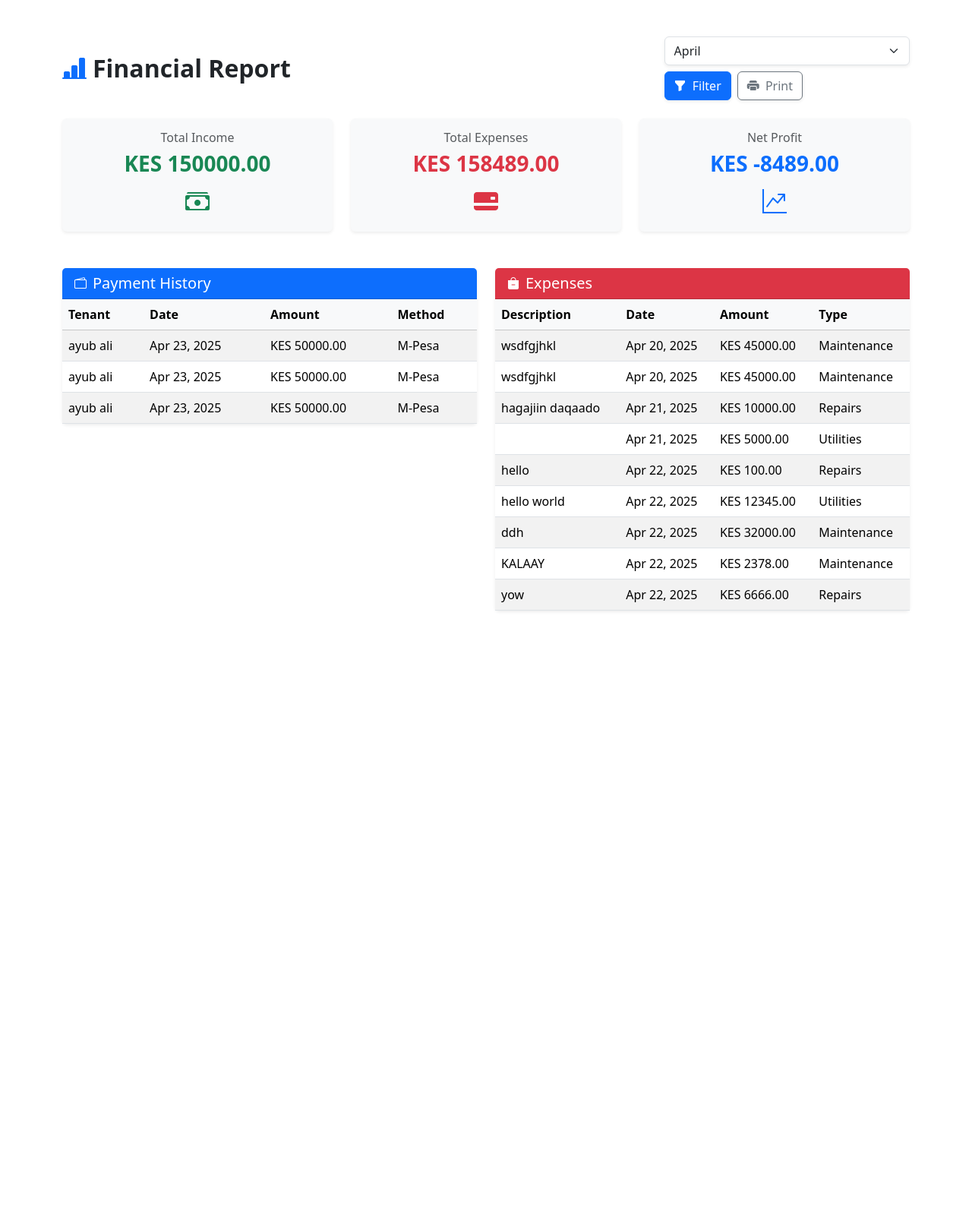
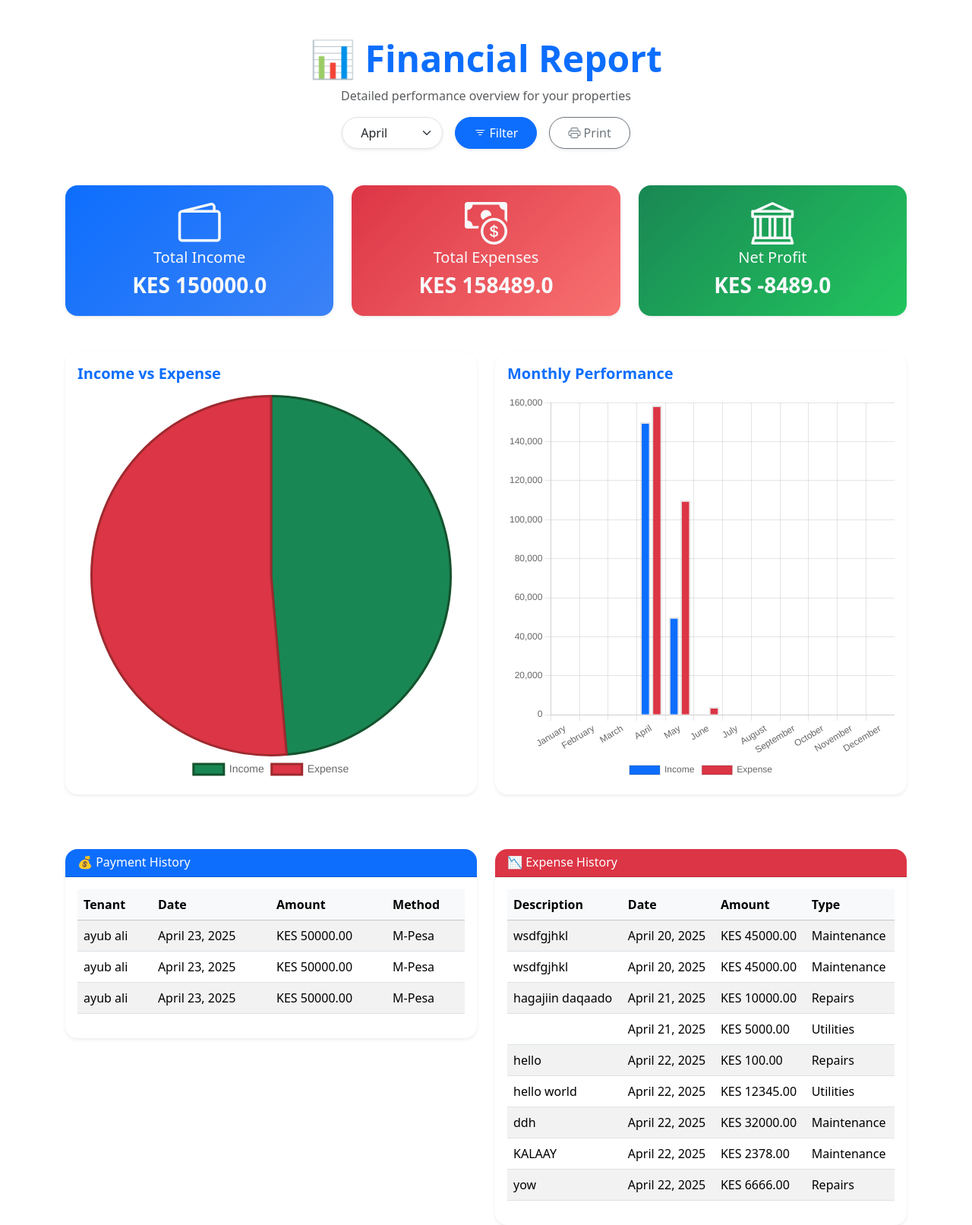
Before and after one commit to EidAbdullahi/renta-management, a Django app: page /financial-report/ in a window 1280 px wide. Shown: the whole page at 76% size. Before the commit the page ends 805 px from the top, so only its background shows below. Run offline with Django 4.2, Linux system fonts and the light colour scheme; a user stored in the database is signed in; data comes from the database, SQL or seed files in the repository; some libraries are stand-ins or nearby versions.

Commit message:
commit changes

```diff
--- a/users/templates/tenant/financial_report.html
+++ b/users/templates/tenant/financial_report.html
@@ -2,81 +2,95 @@
 {% block title %}Financial Report{% endblock %}
 
 {% block content %}
-<div class="container py-5">
-    <div class="d-flex flex-column flex-md-row justify-content-between align-items-center mb-4">
-        <h2 class="text-dark fw-bold mb-3 mb-md-0"><i class="bi bi-bar-chart-line-fill text-primary me-2"></i>Financial Report</h2>
-        <form method="get" class="d-flex gap-2 flex-wrap">
-            <select name="month" class="form-select shadow-sm">
+<div class="container mt-5 px-3">
+    <!-- Header Section -->
+    <div class="text-center mb-5">
+        <h1 class="fw-bold display-5 text-primary">📊 Financial Report</h1>
+        <p class="text-muted">Detailed performance overview for your properties</p>
+
+        <!-- Filter Form -->
+        <form method="get" class="d-flex flex-column flex-md-row justify-content-center align-items-center gap-3 mt-3">
+            <select name="month" class="form-select w-auto shadow-sm rounded-pill px-4 py-2">
                 {% for value, name in month_choices %}
                     <option value="{{ value }}" {% if selected_month == value %}selected{% endif %}>{{ name }}</option>
                 {% endfor %}
             </select>
-            <button type="submit" class="btn btn-primary shadow-sm">
-                <i class="bi bi-funnel-fill me-1"></i> Filter
+            <button type="submit" class="btn btn-primary rounded-pill px-4 py-2 shadow-sm">
+                <i class="bi bi-filter"></i> Filter
             </button>
-            <button class="btn btn-outline-secondary shadow-sm" onclick="window.print(); return false;">
-                <i class="bi bi-printer-fill me-1"></i> Print
+            <button class="btn btn-outline-secondary rounded-pill px-4 py-2 shadow-sm" onclick="window.print(); return false;">
+                <i class="bi bi-printer"></i> Print
             </button>
         </form>
     </div>
 
-    <!-- Summary Cards -->
+    <!-- Financial Summary Cards -->
     <div class="row g-4 mb-5">
+        {% comment %} Card Styles with gradient and shadows {% endcomment %}
         <div class="col-md-4">
-            <div class="card border-0 shadow-sm bg-light">
-                <div class="card-body text-center">
-                    <h6 class="text-muted">Total Income</h6>
-                    <h3 class="fw-bold text-success">KES {{ report_summary.total_income|floatformat:2 }}</h3>
-                    <i class="bi bi-cash-stack fs-2 text-success"></i>
+            <div class="card shadow-sm border-0 rounded-4" style="background: linear-gradient(135deg, #0d6efd, #3b82f6);">
+                <div class="card-body text-center text-light">
+                    <i class="bi bi-wallet2 display-4 mb-3"></i>
+                    <h5>Total Income</h5>
+                    <h3 class="fw-bold">KES {{ report_summary.total_income }}</h3>
                 </div>
             </div>
         </div>
         <div class="col-md-4">
-            <div class="card border-0 shadow-sm bg-light">
-                <div class="card-body text-center">
-                    <h6 class="text-muted">Total Expenses</h6>
-                    <h3 class="fw-bold text-danger">KES {{ report_summary.total_expenses|floatformat:2 }}</h3>
-                    <i class="bi bi-credit-card-2-back-fill fs-2 text-danger"></i>
+            <div class="card shadow-sm border-0 rounded-4" style="background: linear-gradient(135deg, #dc3545, #f87171);">
+                <div class="card-body text-center text-light">
+                    <i class="bi bi-cash-coin display-4 mb-3"></i>
+                    <h5>Total Expenses</h5>
+                    <h3 class="fw-bold">KES {{ report_summary.total_expenses }}</h3>
                 </div>
             </div>
         </div>
         <div class="col-md-4">
-            <div class="card border-0 shadow-sm bg-light">
-                <div class="card-body text-center">
-                    <h6 class="text-muted">Net Profit</h6>
-                    <h3 class="fw-bold text-primary">KES {{ report_summary.net_profit|floatformat:2 }}</h3>
-                    <i class="bi bi-graph-up-arrow fs-2 text-primary"></i>
+            <div class="card shadow-sm border-0 rounded-4" style="background: linear-gradient(135deg, #198754, #22c55e);">
+                <div class="card-body text-center text-light">
+                    <i class="bi bi-bank display-4 mb-3"></i>
+                    <h5>Net Profit</h5>
+                    <h3 class="fw-bold">KES {{ report_summary.net_profit }}</h3>
                 </div>
             </div>
         </div>
     </div>
 
-    <!-- Tables -->
+    <!-- Chart Section -->
+    <div class="row mb-5">
+        <div class="col-md-6 mb-4">
+            <div class="bg-white p-3 rounded-4 shadow-sm">
+                <h5 class="text-primary mb-3 fw-semibold">Income vs Expense</h5>
+                <canvas id="pieChart" height="300"></canvas>
+            </div>
+        </div>
+        <div class="col-md-6 mb-4">
+            <div class="bg-white p-3 rounded-4 shadow-sm">
+                <h5 class="text-primary mb-3 fw-semibold">Monthly Performance</h5>
+                <canvas id="barChart" height="300"></canvas>
+            </div>
+        </div>
+    </div>
+
+    <!-- Tables Section -->
     <div class="row g-4">
         <!-- Payments Table -->
         <div class="col-md-6">
-            <div class="card border-0 shadow-sm">
-                <div class="card-header bg-primary text-white d-flex align-items-center">
-                    <i class="bi bi-wallet2 me-2"></i>
-                    <h5 class="mb-0">Payment History</h5>
+            <div class="card border-0 shadow-sm rounded-4">
+                <div class="card-header bg-primary text-white rounded-top-4">
+                    <h6 class="mb-0">💰 Payment History</h6>
                 </div>
-                <div class="card-body p-0">
-                    <div class="table-responsive">
-                        <table class="table table-hover table-striped mb-0">
+                <div class="card-body table-responsive">
+                    <table class="table table-striped align-middle">
                         <thead class="table-light">
-                                <tr>
-                                    <th>Tenant</th>
-                                    <th>Date</th>
-                                    <th>Amount</th>
-                                    <th>Method</th>
-                                </tr>
+                            <tr><th>Tenant</th><th>Date</th><th>Amount</th><th>Method</th></tr>
                         </thead>
                         <tbody>
                             {% for p in payments %}
                             <tr>
                                 <td>{{ p.tenant.name }}</td>
-                                    <td>{{ p.payment_date|date:"M d, Y" }}</td>
-                                    <td>KES {{ p.amount_paid|floatformat:2 }}</td>
+                                <td>{{ p.payment_date }}</td>
+                                <td>KES {{ p.amount_paid }}</td>
                                 <td>{{ p.payment_method }}</td>
                             </tr>
                             {% empty %}
@@ -87,32 +101,24 @@
                 </div>
             </div>
         </div>
-        </div>
 
         <!-- Expenses Table -->
         <div class="col-md-6">
-            <div class="card border-0 shadow-sm">
-                <div class="card-header bg-danger text-white d-flex align-items-center">
-                    <i class="bi bi-bag-dash-fill me-2"></i>
-                    <h5 class="mb-0">Expenses</h5>
+            <div class="card border-0 shadow-sm rounded-4">
+                <div class="card-header bg-danger text-white rounded-top-4">
+                    <h6 class="mb-0">📉 Expense History</h6>
                 </div>
-                <div class="card-body p-0">
-                    <div class="table-responsive">
-                        <table class="table table-hover table-striped mb-0">
+                <div class="card-body table-responsive">
+                    <table class="table table-striped align-middle">
                         <thead class="table-light">
-                                <tr>
-                                    <th>Description</th>
-                                    <th>Date</th>
-                                    <th>Amount</th>
-                                    <th>Type</th>
-                                </tr>
+                            <tr><th>Description</th><th>Date</th><th>Amount</th><th>Type</th></tr>
                         </thead>
                         <tbody>
                             {% for e in expenses %}
                             <tr>
                                 <td>{{ e.description }}</td>
-                                    <td>{{ e.expense_date|date:"M d, Y" }}</td>
-                                    <td>KES {{ e.amount|floatformat:2 }}</td>
+                                <td>{{ e.expense_date }}</td>
+                                <td>KES {{ e.amount }}</td>
                                 <td>{{ e.expense_type }}</td>
                             </tr>
                             {% empty %}
@@ -125,5 +131,67 @@
         </div>
     </div>
 </div>
-</div>
+
+<!-- Chart.js -->
+<script src="https://cdn.jsdelivr.net/npm/chart.js"></script>
+
+<script>
+const pieCtx = document.getElementById('pieChart').getContext('2d');
+new Chart(pieCtx, {
+    type: 'pie',
+    data: {
+        labels: ['Income', 'Expense'],
+        datasets: [{
+            data: [{{ report_summary.total_income }}, {{ report_summary.total_expenses }}],
+            backgroundColor: ['#198754', '#dc3545'],
+            borderColor: ['#14532d', '#9e2a2f'],
+            borderWidth: 3
+        }]
+    },
+    options: {
+        responsive: true,
+        plugins: {
+            legend: {
+                position: 'bottom',
+                labels: { font: { size: 14 } }
+            }
+        }
+    }
+});
+
+const barCtx = document.getElementById('barChart').getContext('2d');
+new Chart(barCtx, {
+    type: 'bar',
+    data: {
+        labels: {{ report_summary.chart_labels|safe }},
+        datasets: [
+            {
+                label: 'Income',
+                data: {{ report_summary.chart_income|safe }},
+                backgroundColor: '#0d6efd',
+                borderWidth: 2
+            },
+            {
+                label: 'Expense',
+                data: {{ report_summary.chart_expense|safe }},
+                backgroundColor: '#dc3545',
+                borderWidth: 2
+            }
+        ]
+    },
+    options: {
+        responsive: true,
+        scales: {
+            y: {
+                beginAtZero: true
+            }
+        },
+        plugins: {
+            legend: {
+                position: 'bottom'
+            }
+        }
+    }
+});
+</script>
 {% endblock %}
--- a/users/views.py
+++ b/users/views.py
@@ -9,6 +9,7 @@ from .models import Expense
 from .forms import ExpenseForm
 from django.utils.timezone import now
 from freelancers.models import Freelancer
+import json
 # forms.py
 from django import forms
 from .forms import TenantForm, PaymentForm
@@ -616,52 +617,57 @@ import calendar
 
 @login_required
 def financial_report(request):
+    # Get month from query param or default to current
     month = request.GET.get('month')
-    if month:
-        try:
-            selected_month = int(month)
-        except ValueError:
-            selected_month = timezone.now().month
-    else:
+    try:
+        selected_month = int(month) if month else timezone.now().month
+    except ValueError:
         selected_month = timezone.now().month
 
-    current_year = timezone.now().year
+    year = timezone.now().year
 
-    # Filter payments and expenses for the selected month and current year
-    payments = Payment.objects.filter(
-        payment_date__month=selected_month,
-        payment_date__year=current_year
-    )
+    # Payments and Expenses in selected month
+    payments = Payment.objects.filter(payment_date__month=selected_month, payment_date__year=year)
+    expenses = Expense.objects.filter(expense_date__month=selected_month, expense_date__year=year)
 
-    expenses = Expense.objects.filter(
-        expense_date__month=selected_month,
-        expense_date__year=current_year
-    )
-
-    # Generate report summary
-    total_income = sum(p.amount_paid for p in payments)
-    total_expenses = sum(e.amount for e in expenses)
+    total_income = payments.aggregate(total=Sum('amount_paid'))['total'] or 0
+    total_expenses = expenses.aggregate(total=Sum('amount'))['total'] or 0
     net_profit = total_income - total_expenses
 
-    report_summary = {
-        'total_income': total_income,
-        'total_expenses': total_expenses,
-        'net_profit': net_profit,
-    }
+    # Convert Decimal to float for JSON compatibility
+    total_income = float(total_income)
+    total_expenses = float(total_expenses)
+    net_profit = float(net_profit)
 
-    # For month dropdown
+    # Monthly chart data for bar chart
+    monthly_labels = [calendar.month_name[i] for i in range(1, 13)]
+    income_data = [
+        float(Payment.objects.filter(payment_date__month=i, payment_date__year=year).aggregate(Sum('amount_paid'))['amount_paid__sum'] or 0)
+        for i in range(1, 13)
+    ]
+    expense_data = [
+        float(Expense.objects.filter(expense_date__month=i, expense_date__year=year).aggregate(Sum('amount'))['amount__sum'] or 0)
+        for i in range(1, 13)
+    ]
+
     month_choices = [(i, calendar.month_name[i]) for i in range(1, 13)]
 
     context = {
-        'report_summary': report_summary,
+        'selected_month': selected_month,
+        'month_choices': month_choices,
         'payments': payments,
         'expenses': expenses,
-        'selected_month': selected_month,
-        'month_choices': month_choices,
+        'report_summary': {
+            'total_income': total_income,
+            'total_expenses': total_expenses,
+            'net_profit': net_profit,
+            'chart_labels': json.dumps(monthly_labels),
+            'chart_income': json.dumps(income_data),
+            'chart_expense': json.dumps(expense_data),
+        }
     }
+
     return render(request, 'tenant/financial_report.html', context)
-
-
 @login_required
 def export_financial_report(request):
     # Get the selected month from GET parameter or use current month
```
Lines whose indentation alone changed are shown as unchanged.
